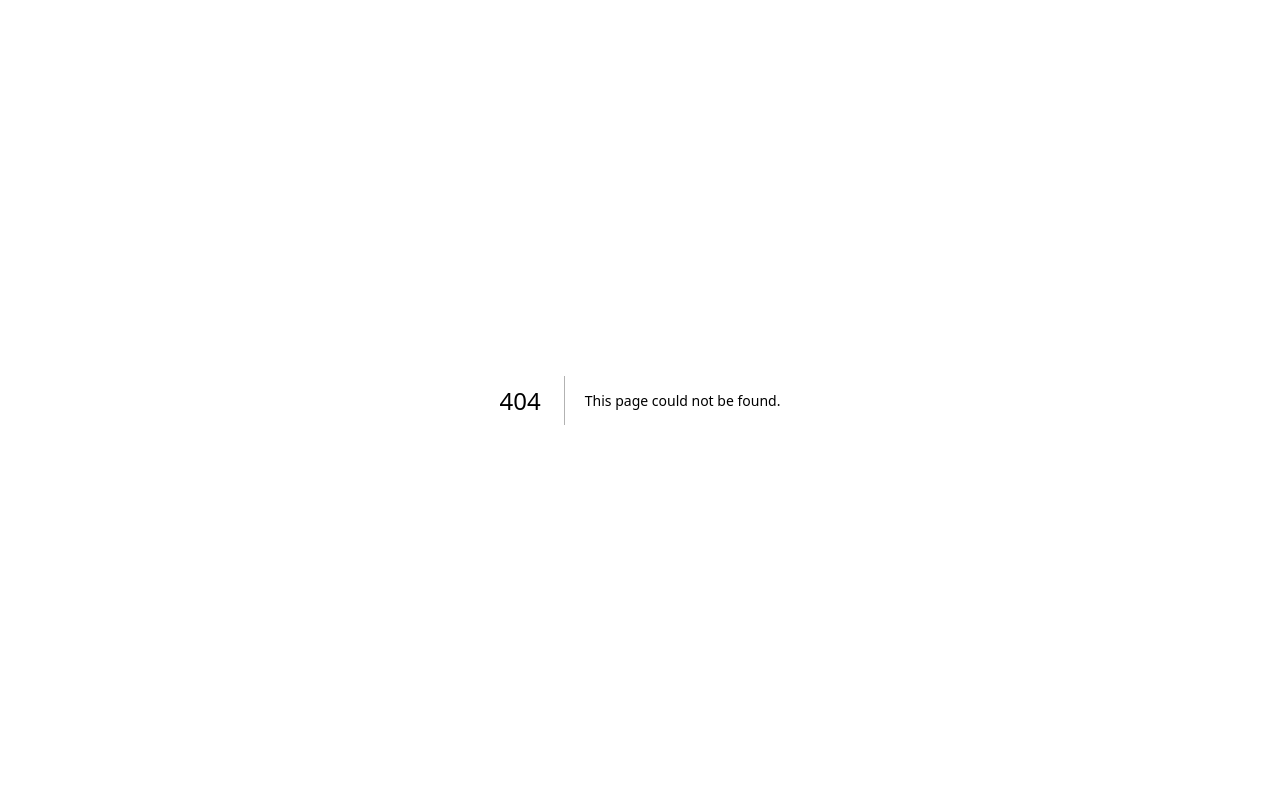
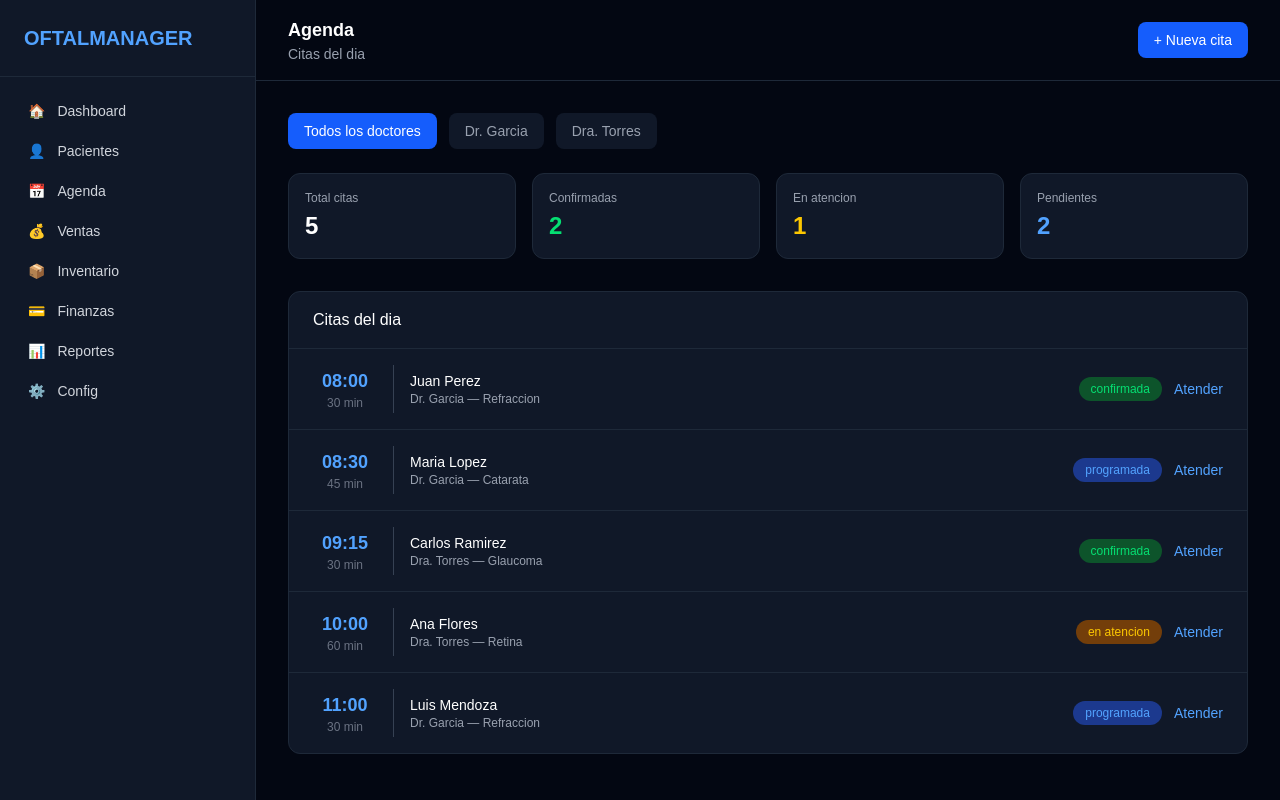
Before and after one commit to yericocr1-negocios/oftalmanager, a Next.js app: page /agenda in a window 1280 px wide. Before the commit this address had no page. Built offline with nearby package versions, Linux system fonts and the light colour scheme.

Commit message:
add agenda page

```diff
--- /dev/null
+++ b/app/agenda/page.tsx
@@ -0,0 +1,186 @@
+'use client'
+import { useState } from 'react'
+
+const menu = [
+  { icon: '🏠', label: 'Dashboard', href: '/' },
+  { icon: '👤', label: 'Pacientes', href: '/pacientes' },
+  { icon: '📅', label: 'Agenda', href: '/agenda' },
+  { icon: '💰', label: 'Ventas', href: '/ventas' },
+  { icon: '📦', label: 'Inventario', href: '/inventario' },
+  { icon: '💳', label: 'Finanzas', href: '/finanzas' },
+  { icon: '📊', label: 'Reportes', href: '/reportes' },
+  { icon: '⚙️', label: 'Config', href: '/configuracion' },
+]
+
+const citas = [
+  { id: 1, hora: '08:00', paciente: 'Juan Perez', doctor: 'Dr. Garcia', especialidad: 'Refraccion', estado: 'confirmada', duracion: 30 },
+  { id: 2, hora: '08:30', paciente: 'Maria Lopez', doctor: 'Dr. Garcia', especialidad: 'Catarata', estado: 'programada', duracion: 45 },
+  { id: 3, hora: '09:15', paciente: 'Carlos Ramirez', doctor: 'Dra. Torres', especialidad: 'Glaucoma', estado: 'confirmada', duracion: 30 },
+  { id: 4, hora: '10:00', paciente: 'Ana Flores', doctor: 'Dra. Torres', especialidad: 'Retina', estado: 'en_atencion', duracion: 60 },
+  { id: 5, hora: '11:00', paciente: 'Luis Mendoza', doctor: 'Dr. Garcia', especialidad: 'Refraccion', estado: 'programada', duracion: 30 },
+]
+
+const colores: Record<string, string> = {
+  confirmada: 'bg-green-900 text-green-400',
+  programada: 'bg-blue-900 text-blue-400',
+  en_atencion: 'bg-yellow-900 text-yellow-400',
+  atendida: 'bg-gray-800 text-gray-400',
+  cancelada: 'bg-red-900 text-red-400',
+}
+
+export default function Agenda() {
+  const [mostrar, setMostrar] = useState(false)
+  const [filtroDoctor, setFiltroDoctor] = useState('todos')
+
+  const citasFiltradas = filtroDoctor === 'todos'
+    ? citas
+    : citas.filter(c => c.doctor === filtroDoctor)
+
+  return (
+    <div className="flex h-screen bg-gray-950 text-white">
+      <div className="w-64 bg-gray-900 border-r border-gray-800 flex flex-col">
+        <div className="p-6 border-b border-gray-800">
+          <h1 className="text-xl font-bold text-blue-400">OFTALMANAGER</h1>
+        </div>
+        <nav className="flex-1 p-4 space-y-1">
+          {menu.map((item) => {
+            return (
+              <a href={item.href} key={item.label} className="flex items-center gap-3 px-3 py-2 rounded-lg text-gray-300 hover:bg-gray-800 text-sm">
+                <span>{item.icon}</span>
+                <span>{item.label}</span>
+              </a>
+            )
+          })}
+        </nav>
+      </div>
+
+      <div className="flex-1 overflow-auto">
+        <div className="border-b border-gray-800 px-8 py-4 flex justify-between items-center">
+          <div>
+            <h2 className="text-lg font-semibold">Agenda</h2>
+            <p className="text-sm text-gray-400">Citas del dia</p>
+          </div>
+          <button onClick={() => setMostrar(true)} className="bg-blue-600 hover:bg-blue-700 text-white px-4 py-2 rounded-lg text-sm">
+            + Nueva cita
+          </button>
+        </div>
+
+        <div className="p-8">
+          <div className="flex gap-3 mb-6">
+            {['todos', 'Dr. Garcia', 'Dra. Torres'].map((doc) => {
+              return (
+                <button
+                  key={doc}
+                  onClick={() => setFiltroDoctor(doc)}
+                  className={'px-4 py-2 rounded-lg text-sm transition-all ' + (filtroDoctor === doc ? 'bg-blue-600 text-white' : 'bg-gray-900 text-gray-400 hover:bg-gray-800')}
+                >
+                  {doc === 'todos' ? 'Todos los doctores' : doc}
+                </button>
+              )
+            })}
+          </div>
+
+          <div className="grid grid-cols-4 gap-4 mb-8">
+            {[
+              { label: 'Total citas', value: citas.length, color: 'text-white' },
+              { label: 'Confirmadas', value: citas.filter(c => c.estado === 'confirmada').length, color: 'text-green-400' },
+              { label: 'En atencion', value: citas.filter(c => c.estado === 'en_atencion').length, color: 'text-yellow-400' },
+              { label: 'Pendientes', value: citas.filter(c => c.estado === 'programada').length, color: 'text-blue-400' },
+            ].map((card) => {
+              return (
+                <div key={card.label} className="bg-gray-900 border border-gray-800 rounded-xl p-4">
+                  <p className="text-xs text-gray-400 mb-1">{card.label}</p>
+                  <p className={'text-2xl font-bold ' + card.color}>{card.value}</p>
+                </div>
+              )
+            })}
+          </div>
+
+          <div className="bg-gray-900 border border-gray-800 rounded-xl overflow-hidden">
+            <div className="px-6 py-4 border-b border-gray-800">
+              <h3 className="font-medium">Citas del dia</h3>
+            </div>
+            <div className="divide-y divide-gray-800">
+              {citasFiltradas.map((cita) => {
+                return (
+                  <div key={cita.id} className="px-6 py-4 flex items-center justify-between hover:bg-gray-800 transition-all">
+                    <div className="flex items-center gap-4">
+                      <div className="text-center w-16">
+                        <p className="text-lg font-bold text-blue-400">{cita.hora}</p>
+                        <p className="text-xs text-gray-500">{cita.duracion} min</p>
+                      </div>
+                      <div className="w-px h-12 bg-gray-700"></div>
+                      <div>
+                        <p className="font-medium text-sm">{cita.paciente}</p>
+                        <p className="text-xs text-gray-400">{cita.doctor} — {cita.especialidad}</p>
+                      </div>
+                    </div>
+                    <div className="flex items-center gap-3">
+                      <span className={'text-xs px-3 py-1 rounded-full ' + colores[cita.estado]}>
+                        {cita.estado.replace('_', ' ')}
+                      </span>
+                      <button className="text-blue-400 hover:text-blue-300 text-sm">Atender</button>
+                    </div>
+                  </div>
+                )
+              })}
+            </div>
+          </div>
+        </div>
+      </div>
+
+      {mostrar && (
+        <div className="fixed inset-0 bg-black bg-opacity-70 flex items-center justify-center z-50">
+          <div className="bg-gray-900 border border-gray-700 rounded-xl p-6 w-full max-w-lg">
+            <div className="flex justify-between items-center mb-6">
+              <h3 className="text-lg font-semibold">Nueva cita</h3>
+              <button onClick={() => setMostrar(false)} className="text-gray-400 hover:text-white text-xl">X</button>
+            </div>
+            <div className="space-y-4">
+              <div>
+                <label className="text-xs text-gray-400 mb-1 block">Paciente</label>
+                <input type="text" placeholder="Buscar paciente..." className="w-full bg-gray-800 border border-gray-700 rounded-lg px-3 py-2 text-sm focus:outline-none focus:border-blue-500" />
+              </div>
+              <div className="grid grid-cols-2 gap-4">
+                <div>
+                  <label className="text-xs text-gray-400 mb-1 block">Doctor</label>
+                  <select className="w-full bg-gray-800 border border-gray-700 rounded-lg px-3 py-2 text-sm focus:outline-none focus:border-blue-500">
+                    <option>Dr. Garcia</option>
+                    <option>Dra. Torres</option>
+                  </select>
+                </div>
+                <div>
+                  <label className="text-xs text-gray-400 mb-1 block">Especialidad</label>
+                  <select className="w-full bg-gray-800 border border-gray-700 rounded-lg px-3 py-2 text-sm focus:outline-none focus:border-blue-500">
+                    <option>Refraccion</option>
+                    <option>Catarata</option>
+                    <option>Retina</option>
+                    <option>Glaucoma</option>
+                  </select>
+                </div>
+              </div>
+              <div className="grid grid-cols-2 gap-4">
+                <div>
+                  <label className="text-xs text-gray-400 mb-1 block">Fecha</label>
+                  <input type="date" className="w-full bg-gray-800 border border-gray-700 rounded-lg px-3 py-2 text-sm focus:outline-none focus:border-blue-500" />
+                </div>
+                <div>
+                  <label className="text-xs text-gray-400 mb-1 block">Hora</label>
+                  <input type="time" className="w-full bg-gray-800 border border-gray-700 rounded-lg px-3 py-2 text-sm focus:outline-none focus:border-blue-500" />
+                </div>
+              </div>
+            </div>
+            <div className="flex gap-3 mt-6">
+              <button onClick={() => setMostrar(false)} className="flex-1 bg-gray-800 hover:bg-gray-700 text-white py-2 rounded-lg text-sm">
+                Cancelar
+              </button>
+              <button className="flex-1 bg-blue-600 hover:bg-blue-700 text-white py-2 rounded-lg text-sm font-medium">
+                Guardar cita
+              </button>
+            </div>
+          </div>
+        </div>
+      )}
+    </div>
+  )
+}
```
